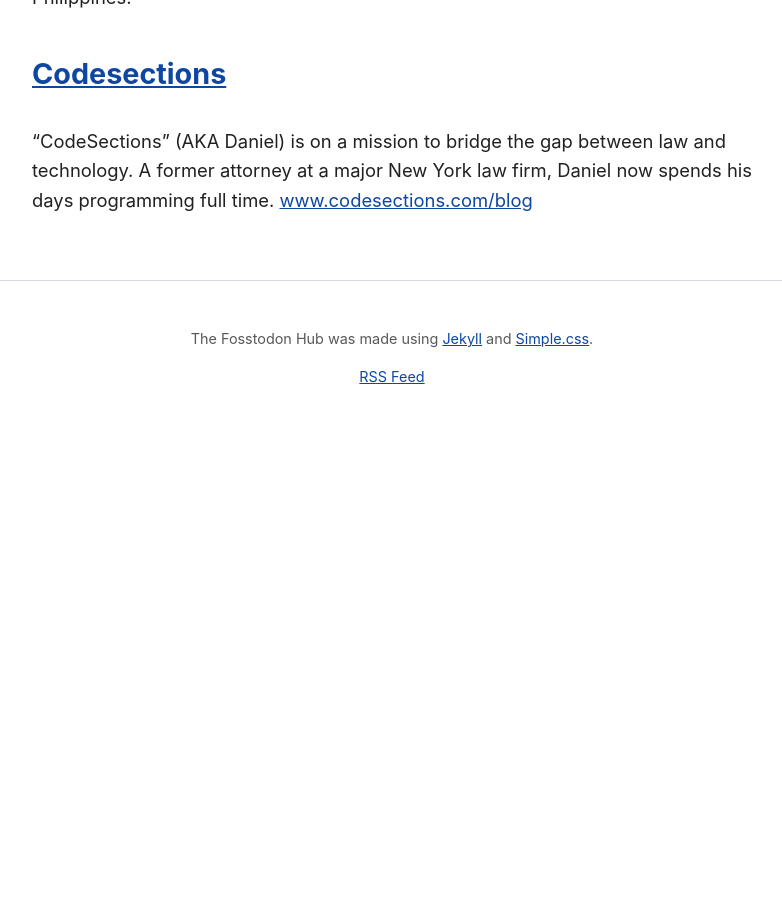
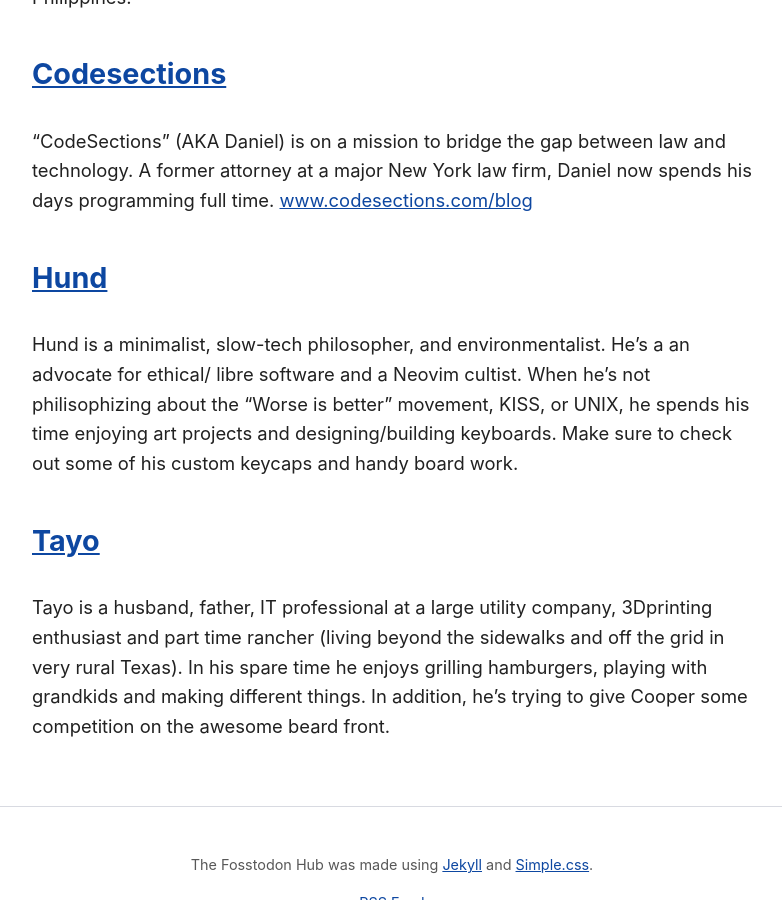
Before and after one commit to fosstodon/hub, a Jekyll site: the page built from team.md, in a window 1280 px wide and 900 px high, scrolled down 1629 px. Shown: the whole window, without its empty margins (248-1030 px from the left). Built offline with Jekyll 4.4.1, drawn with Linux system fonts in a browser that asks for light colours; before the commit the page ends 2056 px from its top, so only the background shows below that.

Commit message:
Added Hund and Tayo to Staff Page

```diff
--- a/team.md
+++ b/team.md
@@ -33,3 +33,9 @@ Joseph is the first moderator to be added to the Fosstodon team. He is a web dev
 
 ### [Codesections](https://fosstodon.org/@codesections)
 “CodeSections” (AKA Daniel) is on a mission to bridge the gap between law and technology. A former attorney at a major New York law firm, Daniel now spends his days programming full time. [www.codesections.com/blog](https://www.codesections.com/blog)
+
+### [Hund](https://fosstodon.org/@hund)
+Hund is a minimalist, slow-tech philosopher, and environmentalist. He's a an advocate for ethical/ libre software and a Neovim cultist. When he's not philisophizing about the "Worse is better" movement, KISS, or UNIX, he spends his time enjoying art projects and designing/building keyboards. Make sure to check out some of his custom keycaps and handy board work.
+
+### [Tayo](https://fosstodon.org/@Tay0)
+Tayo is a husband, father, IT professional at a large utility company, 3Dprinting enthusiast and part time rancher (living beyond the sidewalks and off the grid in very rural Texas). In his spare time he enjoys grilling hamburgers, playing with grandkids and making different things. In addition, he's trying to give Cooper some competition on the awesome beard front.
```
